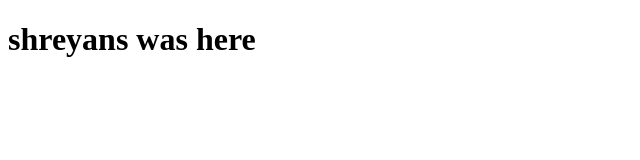
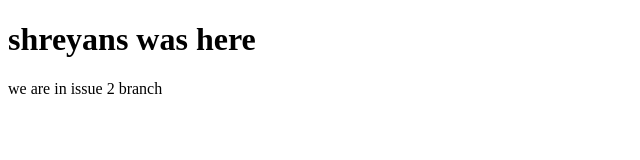
Before and after one commit to shreyanskoushal/firstrepo, a plain HTML site: page index.html in a window 1280 px wide. Shown: the whole page, without its empty margins (0-640 px from the left). Drawn offline with Linux system fonts and the light colour scheme.

Commit message:
this is a new commit in issue 2

```diff
--- a/index.html
+++ b/index.html
@@ -7,5 +7,6 @@
 </head>
 <body>
     <h1>shreyans was here</h1>
+    <p1>we are in issue 2 branch</p1>
 </body>
 </html>
```
